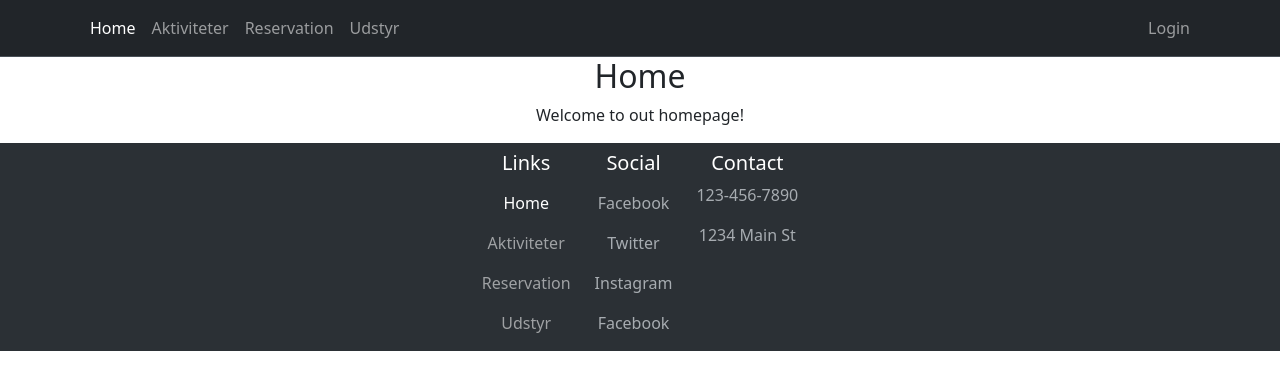
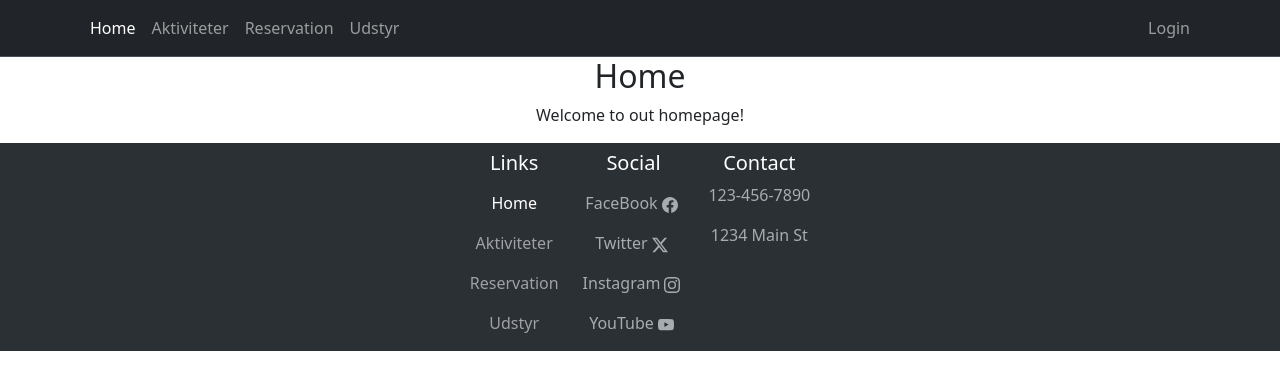
Before and after one commit to J-M-M-P/AdventureXP-frontend, a React (Vite) app: page / in a window 1280 px wide. Shown: the top 390 px of the page. Built offline with nearby package versions, Linux system fonts and the light colour scheme.

Commit message:
Tilføjet iconer til vores Socials

```diff
--- a/src/components/Nav/footer/NavSocials.tsx
+++ b/src/components/Nav/footer/NavSocials.tsx
@@ -8,7 +8,17 @@
                     target="_blank"
                     rel="noreferrer"
                 >
-                    Facebook
+                    FaceBook
+                    <svg
+                        xmlns="http://www.w3.org/2000/svg"
+                        width="24"
+                        height="16"
+                        fill="currentColor"
+                        className="bi bi-facebook"
+                        viewBox="0 0 16 16"
+                    >
+                        <path d="M16 8.049c0-4.446-3.582-8.05-8-8.05C3.58 0-.002 3.603-.002 8.05c0 4.017 2.926 7.347 6.75 7.951v-5.625h-2.03V8.05H6.75V6.275c0-2.017 1.195-3.131 3.022-3.131.876 0 1.791.157 1.791.157v1.98h-1.009c-.993 0-1.303.621-1.303 1.258v1.51h2.218l-.354 2.326H9.25V16c3.824-.604 6.75-3.934 6.75-7.951" />
+                    </svg>
                 </a>
             </li>
             <li className="nav-item">
@@ -19,6 +29,16 @@
                     rel="noreferrer"
                 >
                     Twitter
+                    <svg
+                        xmlns="http://www.w3.org/2000/svg"
+                        width="24"
+                        height="16"
+                        fill="currentColor"
+                        className="bi bi-twitter-x"
+                        viewBox="0 0 16 16"
+                    >
+                        <path d="M12.6.75h2.454l-5.36 6.142L16 15.25h-4.937l-3.867-5.07-4.425 5.07H.316l5.733-6.57L0 .75h5.063l3.495 4.633L12.601.75Zm-.86 13.028h1.36L4.323 2.145H2.865z" />
+                    </svg>
                 </a>
             </li>
             <li className="nav-item">
@@ -29,16 +49,37 @@
                     rel="noreferrer"
                 >
                     Instagram
+                    <svg
+                        xmlns="http://www.w3.org/2000/svg"
+                        width="24"
+                        height="16"
+                        fill="currentColor"
+                        className="bi bi-instagram"
+                        viewBox="0 0 16 16"
+                    >
+                        <path d="M8 0C5.829 0 5.556.01 4.703.048 3.85.088 3.269.222 2.76.42a3.9 3.9 0 0 0-1.417.923A3.9 3.9 0 0 0 .42 2.76C.222 3.268.087 3.85.048 4.7.01 5.555 0 5.827 0 8.001c0 2.172.01 2.444.048 3.297.04.852.174 1.433.372 1.942.205.526.478.972.923 1.417.444.445.89.719 1.416.923.51.198 1.09.333 1.942.372C5.555 15.99 5.827 16 8 16s2.444-.01 3.298-.048c.851-.04 1.434-.174 1.943-.372a3.9 3.9 0 0 0 1.416-.923c.445-.445.718-.891.923-1.417.197-.509.332-1.09.372-1.942C15.99 10.445 16 10.173 16 8s-.01-2.445-.048-3.299c-.04-.851-.175-1.433-.372-1.941a3.9 3.9 0 0 0-.923-1.417A3.9 3.9 0 0 0 13.24.42c-.51-.198-1.092-.333-1.943-.372C10.443.01 10.172 0 7.998 0zm-.717 1.442h.718c2.136 0 2.389.007 3.232.046.78.035 1.204.166 1.486.275.373.145.64.319.92.599s.453.546.598.92c.11.281.24.705.275 1.485.039.843.047 1.096.047 3.231s-.008 2.389-.047 3.232c-.035.78-.166 1.203-.275 1.485a2.5 2.5 0 0 1-.599.919c-.28.28-.546.453-.92.598-.28.11-.704.24-1.485.276-.843.038-1.096.047-3.232.047s-2.39-.009-3.233-.047c-.78-.036-1.203-.166-1.485-.276a2.5 2.5 0 0 1-.92-.598 2.5 2.5 0 0 1-.6-.92c-.109-.281-.24-.705-.275-1.485-.038-.843-.046-1.096-.046-3.233s.008-2.388.046-3.231c.036-.78.166-1.204.276-1.486.145-.373.319-.64.599-.92s.546-.453.92-.598c.282-.11.705-.24 1.485-.276.738-.034 1.024-.044 2.515-.045zm4.988 1.328a.96.96 0 1 0 0 1.92.96.96 0 0 0 0-1.92m-4.27 1.122a4.109 4.109 0 1 0 0 8.217 4.109 4.109 0 0 0 0-8.217m0 1.441a2.667 2.667 0 1 1 0 5.334 2.667 2.667 0 0 1 0-5.334" />
+                    </svg>
                 </a>
             </li>
+
             <li className="nav-item">
                 <a
                     className={"nav-link text-secondary-emphasis"}
-                    href="https://www.facebook.com"
+                    href="https://www.youtube.com"
                     target="_blank"
                     rel="noreferrer"
                 >
-                    Facebook
+                    YouTube
+                    <svg
+                        xmlns="http://www.w3.org/2000/svg"
+                        width="24"
+                        height="16"
+                        fill="currentColor"
+                        className="bi bi-youtube"
+                        viewBox="0 0 16 16"
+                    >
+                        <path d="M8.051 1.999h.089c.822.003 4.987.033 6.11.335a2.01 2.01 0 0 1 1.415 1.42c.101.38.172.883.22 1.402l.01.104.022.26.008.104c.065.914.073 1.77.074 1.957v.075c-.001.194-.01 1.108-.082 2.06l-.008.105-.009.104c-.05.572-.124 1.14-.235 1.558a2.01 2.01 0 0 1-1.415 1.42c-1.16.312-5.569.334-6.18.335h-.142c-.309 0-1.587-.006-2.927-.052l-.17-.006-.087-.004-.171-.007-.171-.007c-1.11-.049-2.167-.128-2.654-.26a2.01 2.01 0 0 1-1.415-1.419c-.111-.417-.185-.986-.235-1.558L.09 9.82l-.008-.104A31 31 0 0 1 0 7.68v-.123c.002-.215.01-.958.064-1.778l.007-.103.003-.052.008-.104.022-.26.01-.104c.048-.519.119-1.023.22-1.402a2.01 2.01 0 0 1 1.415-1.42c.487-.13 1.544-.21 2.654-.26l.17-.007.172-.006.086-.003.171-.007A100 100 0 0 1 7.858 2zM6.4 5.209v4.818l4.157-2.408z" />
+                    </svg>
                 </a>
             </li>
         </ul>
```
